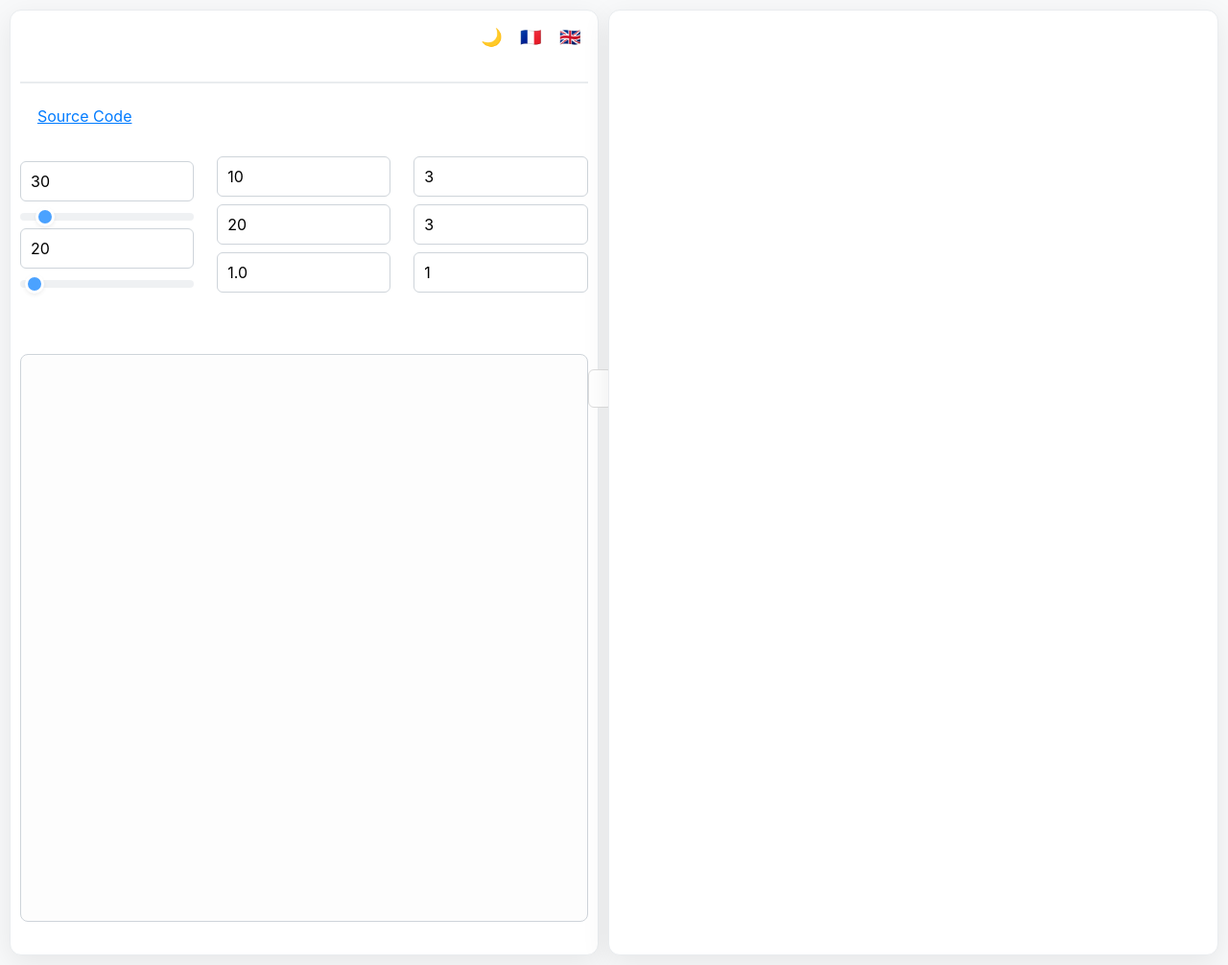
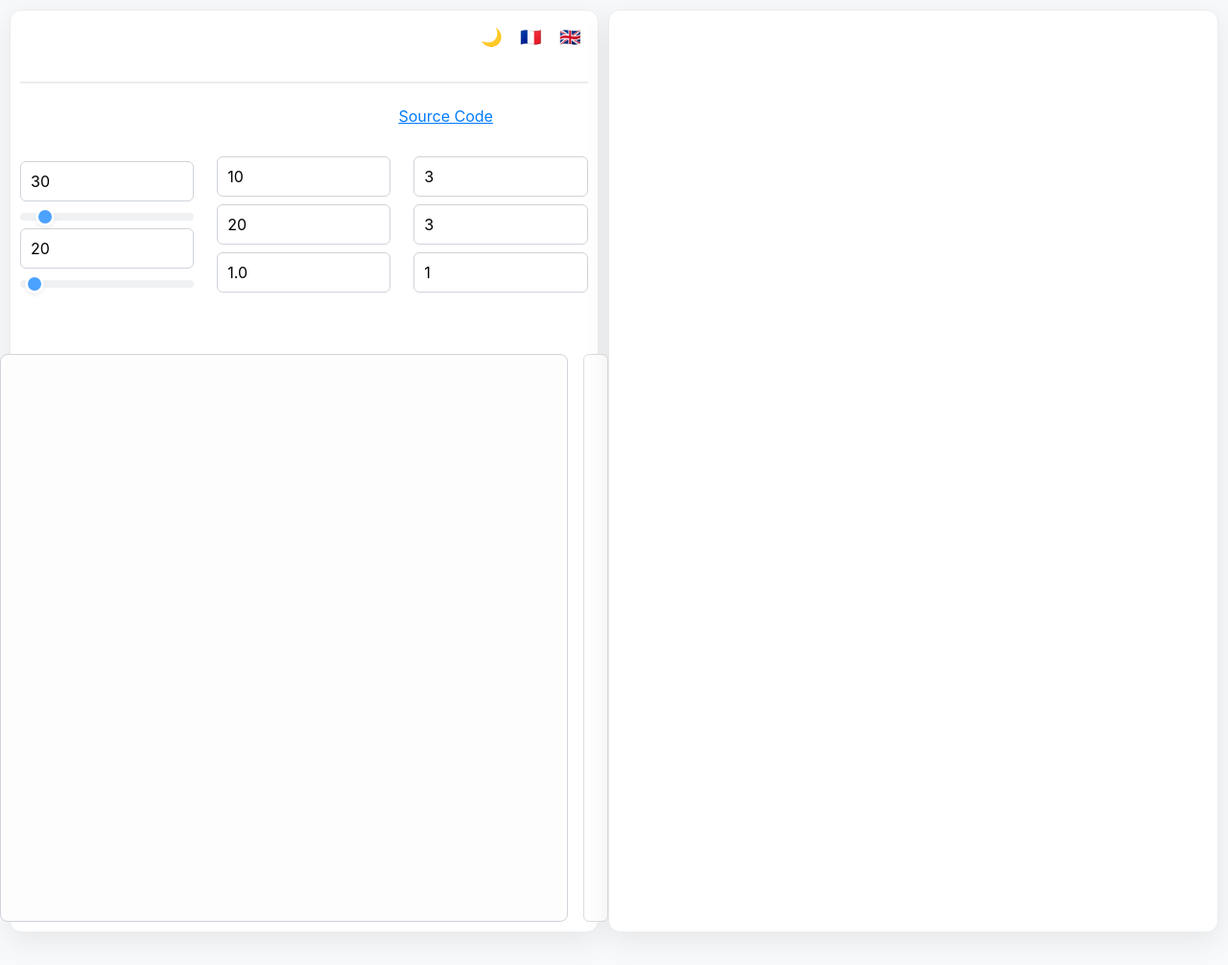
Before and after one commit to repied/paliers, a Jekyll site: the page index.html, which Jekyll copies as it is, in a window 1280 px wide. Shown: the whole page at 96% size. Built offline with Jekyll 4.4.1, drawn with Linux system fonts in a browser that asks for light colours; a script that is not in the unit is left out; after the commit the page ends 982 px from its top, so only the background shows below that.

Commit message:
Make sure it's not too bad on mobile Fixes #19

```diff
--- a/index.html
+++ b/index.html
@@ -24,14 +24,15 @@
                 <button class="lang-btn" data-lang="en" title="English">🇬🇧</button>
             </div>
         </div>
+
         <h1 id="main-title"></h1>
         <p id="intro"></p>
-        <a id="readme-link" href="./docs/gf_fr.md" data-href-fr="./docs/gf_fr.html"
-            data-href-en="./docs/gf_en.html"></a>
-        &nbsp;&nbsp;&nbsp;
-        <a id="source-link" href="https://github.com/repied/paliers">Source Code</a>
 
-        </p>
+        <div class="links-grid">
+            <p><a id="readme-link" href="./docs/gf_fr.md" data-href-fr="./docs/gf_fr.html"
+                    data-href-en="./docs/gf_en.html"></a></p>
+            <p><a id="source-link" href="https://github.com/repied/paliers">Source Code</a></p>
+        </div>
 
         <div class="input-grid">
             <div class="input-group">
@@ -68,7 +69,7 @@
         <h2 id="canvas-title"></h2>
         <div class="column_container">
             <canvas title="deco-canvas" id="decoCanvas" width="600" height="600"></canvas>
-            <div id="plan-as-string" style="width: 30%;"></div>
+            <div id="plan-as-string"></div>
         </div>
     </div>
 
--- a/src/plan_analysis.ts
+++ b/src/plan_analysis.ts
@@ -543,6 +543,7 @@
 
     if (window.innerWidth < MOBILE_WIDTH_THRESHOLD) { // mobile device
         layout.showlegend = false;
+        data_ply.forEach((tr) => { tr.showlegend = false; });
         layout.margin = {
             l: 0,
             r: 0,
--- a/style.css
+++ b/style.css
@@ -28,14 +28,6 @@
     border: 1px solid #e9ecef;
 }
 
-.column_container {
-    display: flex;
-    flex-direction: row;
-    align-items: flex-start;
-    width: 100%;
-    /* gap: 16px; */
-}
-
 #right-container {
     display: flex;
     flex-direction: column;
@@ -50,6 +42,39 @@
     border: 1px solid #e9ecef;
 }
 
+.column_container {
+    display: flex;
+    flex-direction: row;
+    align-items: center;
+    justify-content: center;
+    width: 100%;
+    align-items: stretch;
+    gap: 16px;
+}
+
+#decoCanvas {
+    width: 100%;
+    height: auto;
+    aspect-ratio: 1 / 1;
+    max-width: 600px;
+    max-height: 600px;
+    /* margin: 0 auto 0 auto; */
+    display: block;
+    border: 1px solid #ced4da;
+    border-radius: 8px;
+    background-color: #fdfdfd;
+    cursor: crosshair;
+}
+
+#plan-as-string {
+    padding: 12px;
+    background: #fff;
+    border-radius: 6px;
+    border: 1px solid #ddd;
+    color: #333;
+    /* keep text formatting */
+    white-space: pre-wrap;
+}
 
 #lang-theme-selector-container {
     /* above all the text*/
@@ -97,24 +122,16 @@
     align-items: center;
 }
 
+.links-grid {
+    display: grid;
+    grid-template-columns: 1fr 1fr;
+    align-items: center;
+}
+
 .input-group {
     display: flex;
     flex-direction: column;
 }
-
-/*
-.advanced-input {
-    display: flex;
-    flex-direction: column;
-} */
-/*
-.advanced-input label {
-    font-size: 1.2rem;
-}
-
-.advanced-input input {
-    font-size: 0.9rem;
-} */
 
 p {
     text-align: center;
@@ -255,35 +272,6 @@
     box-shadow: 0 2px 4px rgba(0, 0, 0, 0.1);
 }
 
-/* Canvas */
-#decoCanvas {
-    width: 100%;
-    height: auto;
-    aspect-ratio: 1 / 1;
-    max-width: 700px;
-    max-height: 700px;
-    margin: 0 auto 24px auto;
-    display: block;
-    border: 1px solid #ced4da;
-    border-radius: 8px;
-    background-color: #fdfdfd;
-    cursor: crosshair;
-}
-
-/* Analysis details */
-#plan-as-string {
-    margin-top: 16px;
-    padding: 12px;
-    background: #fff;
-    border-radius: 6px;
-    border: 1px solid #ddd;
-    min-height: 40px;
-    color: #333;
-    /* Préserve le formatage */
-    white-space: pre-wrap;
-}
-
-
 #plotly-plot {
     width: 100%;
     height: 100%;
```
